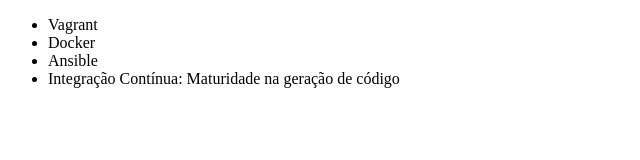
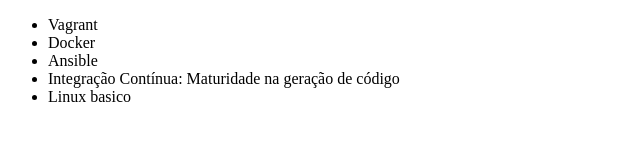
Before and after one commit to reginaldoJuniior/alura-git, a plain HTML site: page index.html in a window 1280 px wide. Shown: the whole page, without its empty margins (0-640 px from the left). Drawn offline with Linux system fonts and the light colour scheme.

Commit message:
adicionando curso de linux basico

```diff
--- a/index.html
+++ b/index.html
@@ -10,6 +10,7 @@
         <li>Docker</li>
         <li>Ansible</li>
         <li>Integração Contínua: Maturidade na geração de código</li>
+        <li>Linux basico</li>
     </ul>
 </body>
 </html>
```
